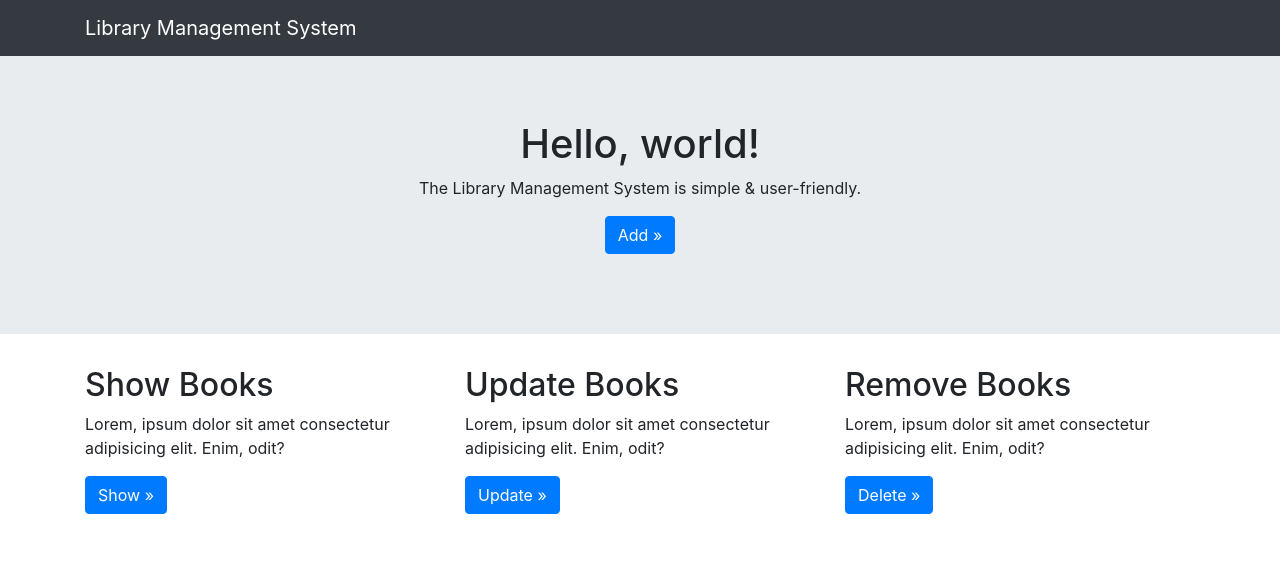
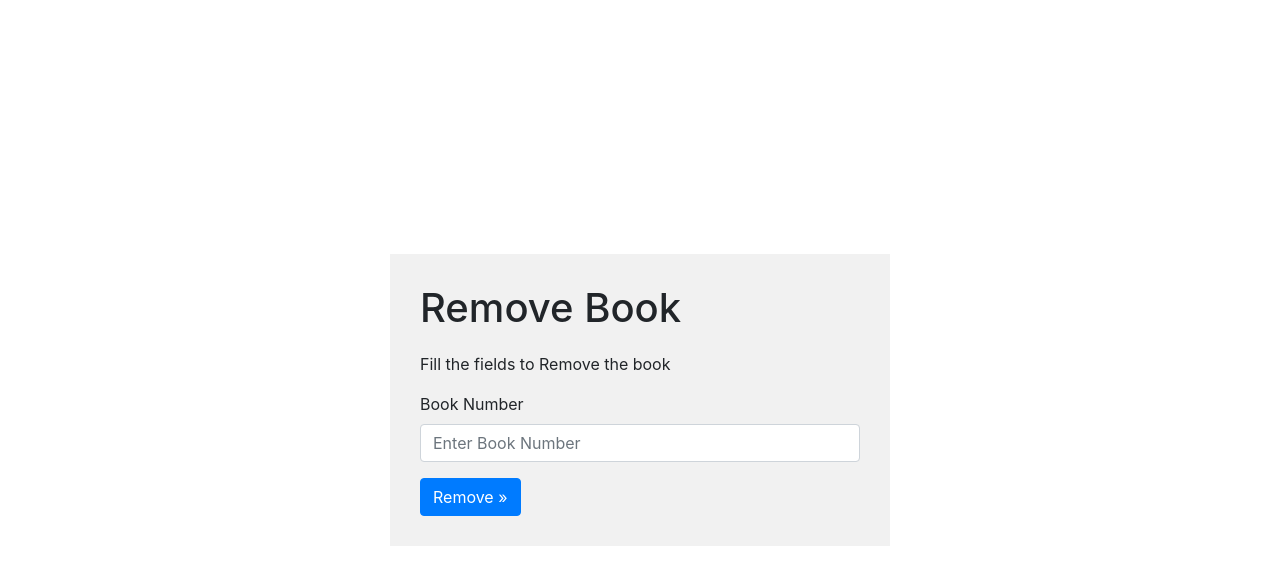
Before and after one commit to sargarakshay/JsonPowerBD, a plain HTML site: page deleteBook.html in a window 1280 px wide. Drawn offline with nearby package versions, Linux system fonts and the light colour scheme.

Commit message:
Adding Delete Book Page

```diff
--- a/deleteBook.html
+++ b/deleteBook.html
@@ -5,50 +5,65 @@
     <meta charset="UTF-8">
     <meta http-equiv="X-UA-Compatible" content="IE=edge">
     <meta name="viewport" content="width=device-width, initial-scale=1.0">
+    <script src="http://login2explore.com/jpdb/resources/js/0.0.3/jpdb-commons.js"></script>
     <link rel="stylesheet" href="https://cdn.jsdelivr.net/npm/bootstrap@4.6.0/dist/css/bootstrap.min.css"
-        integrity="sha384-B0vP5xmATw1+K9KRQjQERJvTumQW0nPEzvF6L/Z6nronJ3oUOFUFpCjEUQouq2+l" crossorigin="anonymous">
-    <link rel="stylesheet" href="style.css">
-    <title>Library Management System</title>
+        integrity="sha384-B0vP5xmATw1+K9KRQjQERJvTumQW0nPEzvF6L/Z6nronJ3oUOFUFpCjEUQouq2+l" crossorigin="anonymous" />
+    <script src="https://ajax.googleapis.com/ajax/libs/jquery/3.5.1/jquery.min.js"></script>
+    <script src="https://maxcdn.bootstrapcdn.com/bootstrap/3.4.1/js/bootstrap.min.js"></script>
+    <title>Update Book</title>
+    <style>
+        body {
+            display: flex;
+            justify-content: center;
+            align-items: center;
+            height: 100vh;
+        }
+
+        .container {
+            width: 500px;
+            padding: 30px;
+            background-color: rgb(241, 241, 241);
+        }
+
+        h1 {
+            margin-bottom: 20px;
+        }
+    </style>
 </head>
-</style>
 
 <body>
+    <div class="container">
+        <h1>Remove Book</h1>
+        <p>Fill the fields to Remove the book</p>
+        <form class="removeBookForm" method="POST">
+            <div class="form-group">
+                <label for="bookNumber">Book Number</label>
+                <input type="text" class="form-control" placeholder="Enter Book Number" name="bookNumber"
+                    id="bookNumber">
+            </div>
+            <input type="button" class="btn btn-primary" value="Remove &raquo;" onclick="removeBook();">
+        </form>
+    </div>
+    <script>
 
-    <nav class="navbar navbar-dark bg-dark">
-        <div class="container">
-            <div class="navbar-header">
-                <a class="navbar-brand " href="#">
-                    Library Management System
-                </a>
-            </div>
-        </div>
-    </nav>
-    <div class="jumbotron jumbotron-fluid">
-        <div class="container-fluid text-center">
-            <h1>Hello, world!</h1>
-            <p>The Library Management System is simple & user-friendly.</p>
-            <p><a class="btn btn-primary btn-md" href="insertBook.html" role="button">Add &raquo;</a></p>
-        </div>
-    </div>
-    <div class="container">
-        <div class="row">
-            <div class="col-md-4">
-                <h2>Show Books</h2>
-                <p>Lorem, ipsum dolor sit amet consectetur adipisicing elit. Enim, odit?</p>
-                <p><a class="btn btn-primary" href="#" role="button">Show &raquo;</a></p>
-            </div>
-            <div class="col-md-4">
-                <h2>Update Books</h2>
-                <p>Lorem, ipsum dolor sit amet consectetur adipisicing elit. Enim, odit?</p>
-                <p><a class="btn btn-primary" href="updateBook.html" role="button">Update &raquo;</a></p>
-            </div>
-            <div class="col-md-4">
-                <h2>Remove Books</h2>
-                <p>Lorem, ipsum dolor sit amet consectetur adipisicing elit. Enim, odit?</p>
-                <p><a class="btn btn-primary" href="#" role="button">Delete &raquo;</a></p>
-            </div>
-        </div>
-    </div>
+        function resetForm() {
+            document.getElementById("removeBookForm").reset();
+        }
+
+        function removeBook() {
+            var bNumberVar = parseInt(document.getElementById("bookNumber").value);
+
+            var updateReqStr = createREMOVERecordRequest("90935644|-31948840429003577|90933452", "Books", "Books-Rel", bNumberVar);
+
+            alert(updateReqStr);
+            jQuery.ajaxSetup({ async: false });
+            var resultStr = executeCommandAtGivenBaseUrl(updateReqStr, "http://api.login2explore.com:5577", "/api/iml");
+            jQuery.ajaxSetup({ async: true });
+            alert(JSON.stringify(resultStr));
+
+            resetForm();
+        }
+    </script>
 </body>
 
 </html>
```
Also changed, not shown: index.html (+1 -1 lines).
